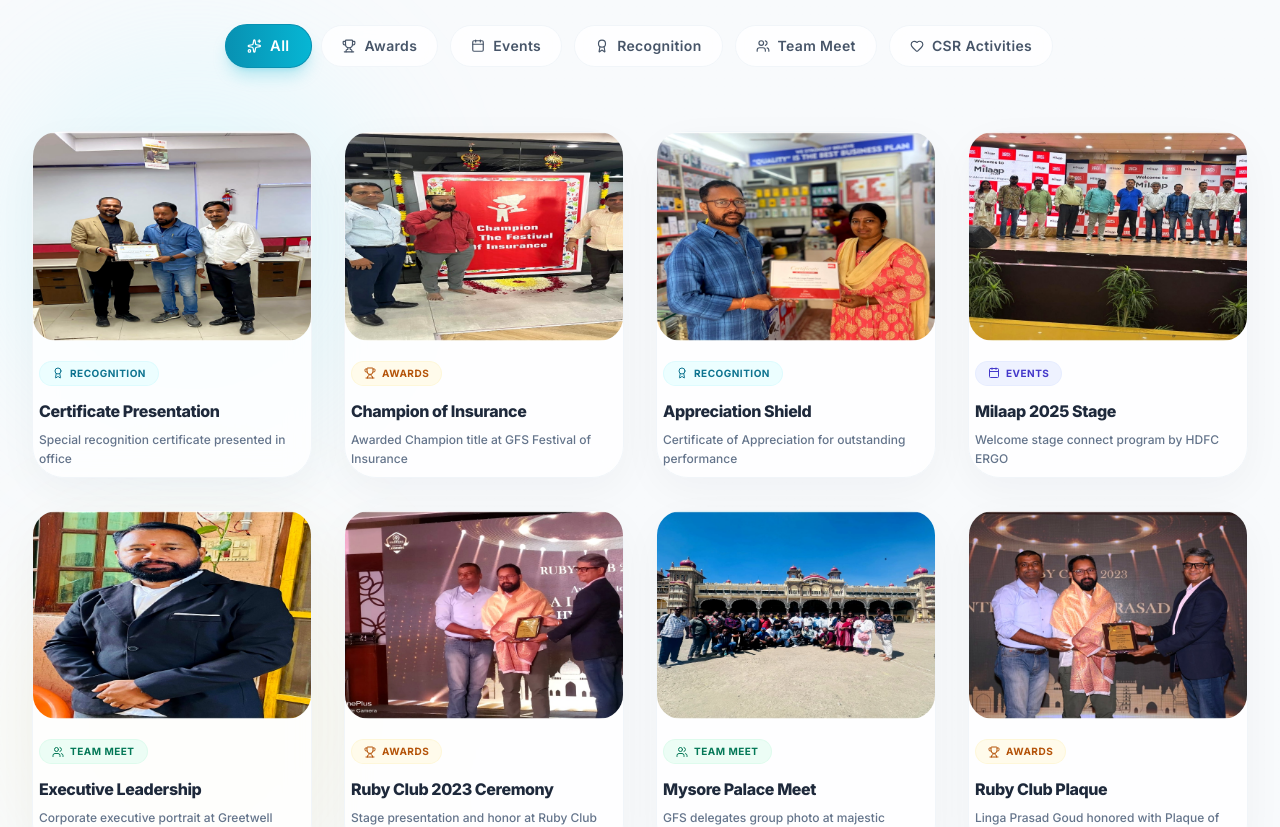
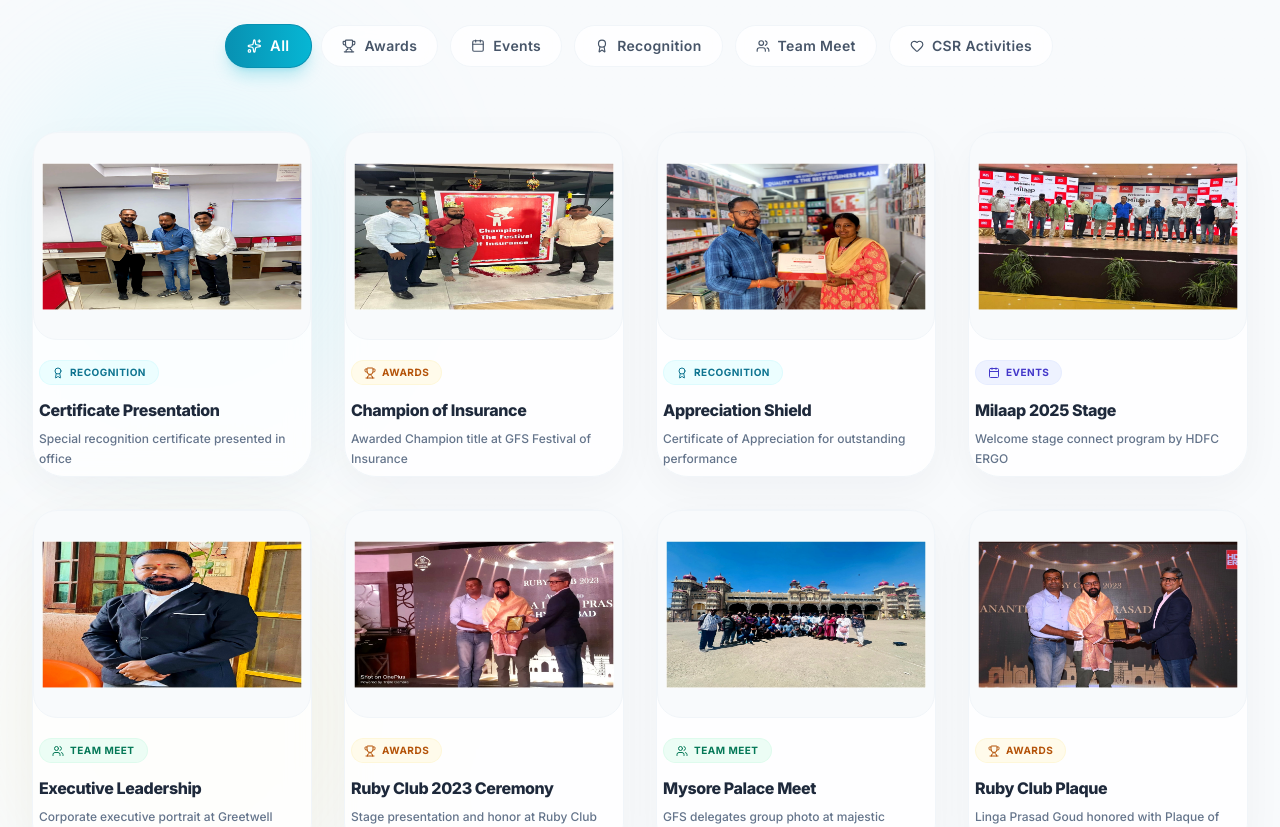
Before and after one commit to OG-gopi/GreetwellFinacialServices.com, a React (Vite) app: page / in a window 1280 px wide. Shown: the part 4980-5807 px from the top of the page. Built offline with nearby package versions, Linux system fonts and the light colour scheme; no server answers.

Commit message:
Fix gallery image fit and prevent distortion

```diff
--- a/src/pages/HomePage.tsx
+++ b/src/pages/HomePage.tsx
@@ -832,15 +832,15 @@ export default function HomePage() {
                         boxShadow: '0 12px 40px rgba(15, 23, 42, 0.04)'
                       }}
                     >
-                      {/* Balanced Landscape Aspect Container */}
-                      <div className="relative aspect-[4/3] w-full rounded-[1.5rem] overflow-hidden bg-slate-950 mb-5">
+                      {/* Balanced Aspect Container */}
+                      <div className="relative h-52 w-full rounded-[1.5rem] overflow-hidden bg-slate-50 mb-5 flex items-center justify-center border border-slate-100">
                         <img
                           src={item.src}
                           alt={item.title}
-                          className="w-full h-full object-cover object-center transition-transform duration-700 ease-out group-hover:scale-105 animate-fade-in"
+                          className="w-full h-full object-contain object-center transition-transform duration-700 ease-out group-hover:scale-105 animate-fade-in p-2"
                         />
                         {/* Hover Overlay */}
-                        <div className="absolute inset-0 bg-gradient-to-t from-slate-950/40 via-transparent to-transparent opacity-0 group-hover:opacity-100 transition-opacity duration-300" />
+                        <div className="absolute inset-0 bg-gradient-to-t from-slate-900/20 via-transparent to-transparent opacity-0 group-hover:opacity-100 transition-opacity duration-300 pointer-events-none" />
                       </div>
 
                       {/* Elegant Labels and Typography Section */}
```
